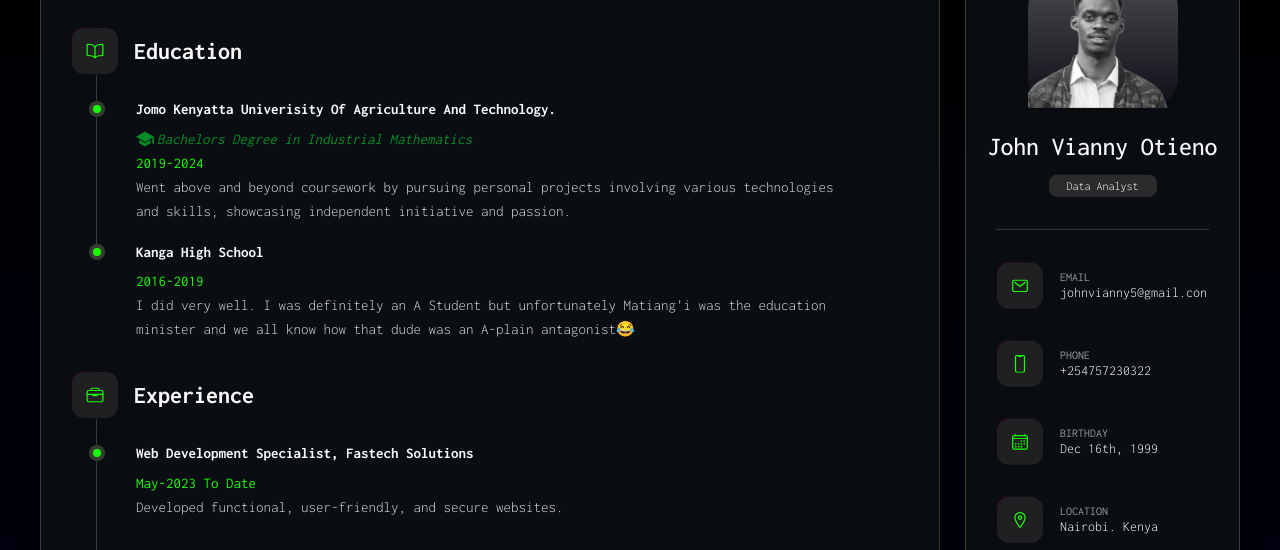
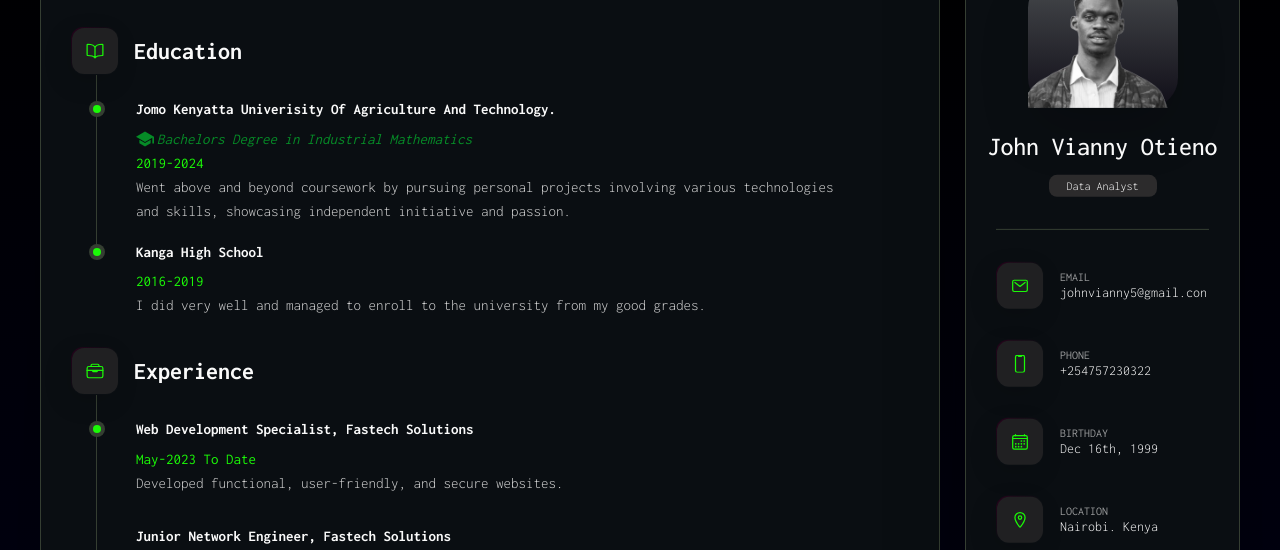
Before and after one commit to JOHNINDAKWA/JOHNVIANNY, a plain HTML site: page index.html in a window 1280 px wide. Both pictures are taken after a click on the button "Resume". Shown: the part 147-697 px from the top of the page. Drawn offline with nearby package versions, Linux system fonts and the light colour scheme; a web font is replaced by a local one.

Commit message:
Update index.html

```diff
--- a/index.html
+++ b/index.html
@@ -220,7 +220,7 @@
 
         <section class="service">
           <div class="cv-download-section">
-            <a href="#" download class="download-btn">
+            <a href="john vianny.pdf" download class="download-btn">
               Download My CV
             </a>
           </div>
@@ -567,9 +567,7 @@
               <span>2016-2019</span>
 
               <p class="timeline-text">
-                I did very well. I was definitely an A Student but
-                unfortunately Matiang'i was the education minister and we all
-                know how that dude was an A-plain antagonist😂
+                I did very well and managed to enroll to the university from my good grades.
               </p>
             </li>
 
```
